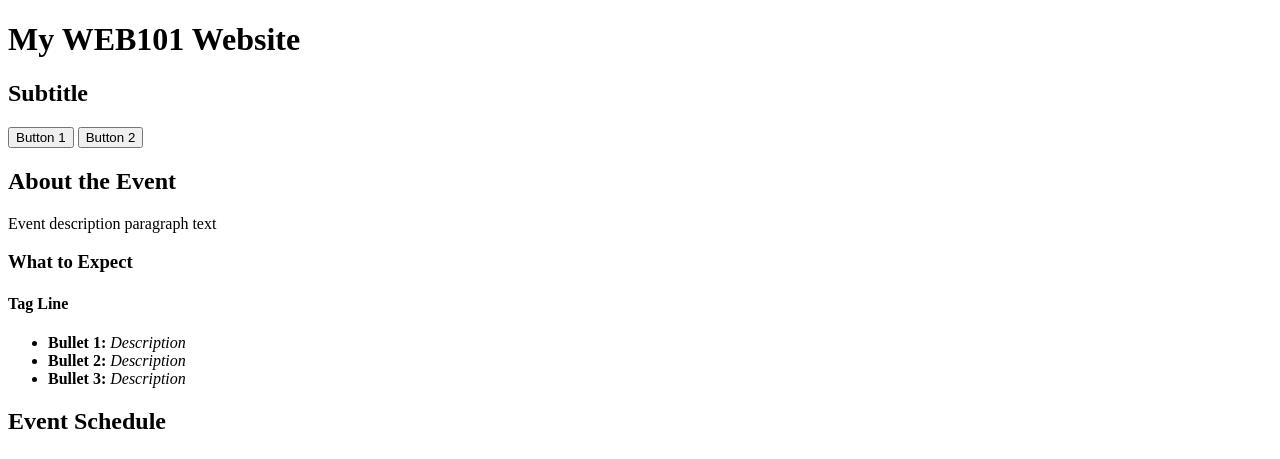
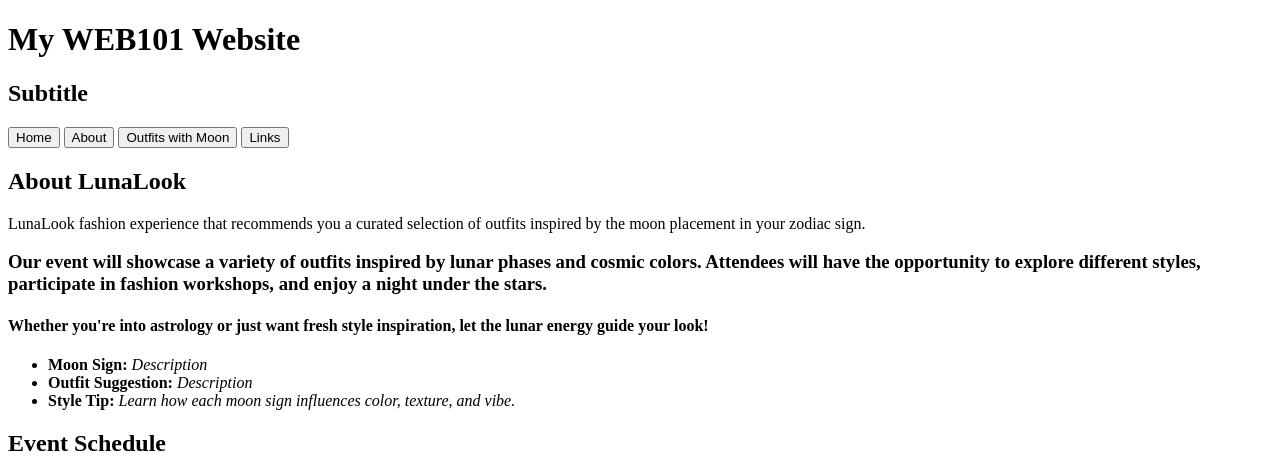
Before and after one commit to khusbu-bhushal/LunaLook, a plain HTML site: page index.html in a window 1280 px wide. Shown: the top 459 px of the page. Drawn offline with Linux system fonts and the light colour scheme.

Commit message:
Updated the description of LunaLook

```diff
--- a/index.html
+++ b/index.html
@@ -23,8 +23,10 @@
         -->
         <h1>My WEB101 Website</h1>
         <h2>Subtitle</h2>
-        <button type="button">Button 1</button>
-        <button type="button">Button 2</button>
+        <button type="button">Home</button>
+        <button type="button">About</button>
+        <button type="button">Outfits with Moon</button>
+        <button type="button">Links</button>
 
         <!-- about
 
@@ -38,15 +40,14 @@
         - [ ] Project 4 (STRETCH FEATURE)
         - [ ] Any time between / after
         -->
-        <h2>About the Event</h2>
-        <p>Event description paragraph text</p>
-
-        <h3>What to Expect</h3>
-        <h4>Tag Line</h4>
+        <h2>About LunaLook</h2>
+        <p>LunaLook fashion experience that recommends you a curated selection of outfits inspired by the moon placement in your zodiac sign.</p>
+        <h3>Our event will showcase a variety of outfits inspired by lunar phases and cosmic colors. Attendees will have the opportunity to explore different styles, participate in fashion workshops, and enjoy a night under the stars.</h3>
+        <h4>Whether you're into astrology or just want fresh style inspiration, let the lunar energy guide your look!</h4>
         <ul>
-            <li> <b>Bullet 1:</b> <i>Description</i></li>
-            <li> <b>Bullet 2:</b> <i>Description</i></li>
-            <li> <b>Bullet 3:</b> <i>Description</i></li>
+            <li> <b>Moon Sign:</b> <i>Description</i></li>
+            <li> <b>Outfit Suggestion:</b> <i>Description</i></li>
+            <li> <b>Style Tip:</b> <i>Learn how each moon sign influences color, texture, and vibe.</i></li>
         </ul>
 
         <!-- schedule
```
